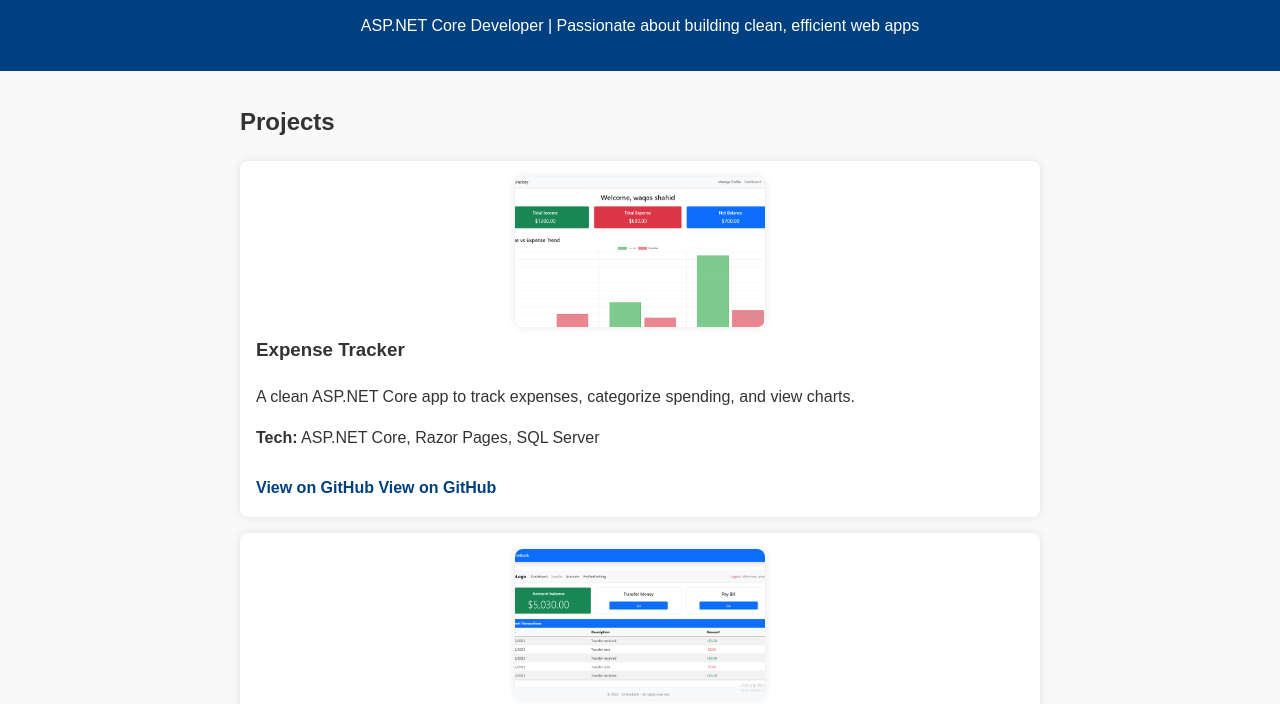
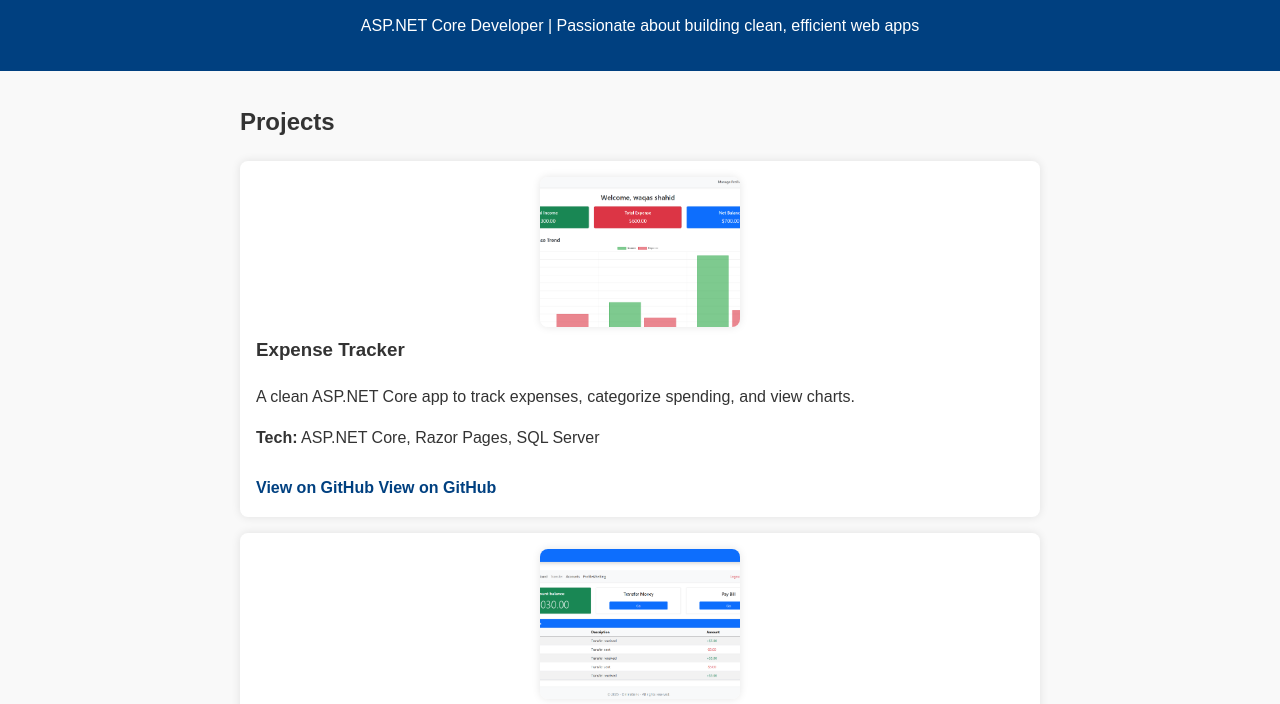
Before and after one commit to AmnaSarwar12/Portfolio, a plain HTML site: page index.html in a window 1280 px wide. Shown: the part 70-774 px from the top of the page. Drawn offline with Linux system fonts and the light colour scheme.

Commit message:
Update style.css

```diff
--- a/style.css
+++ b/style.css
@@ -32,8 +32,7 @@ section#projects {
     box-shadow: 0 0 10px rgba(0,0,0,0.1);
 }
 .project-card img {
-    width: 150%;
-    max-width: 250px;
+    width: 200px;
     height: 150px; /* Fixed height */
     object-fit: cover; /* Crop to fit neatly */
     border-radius: 8px;
```
